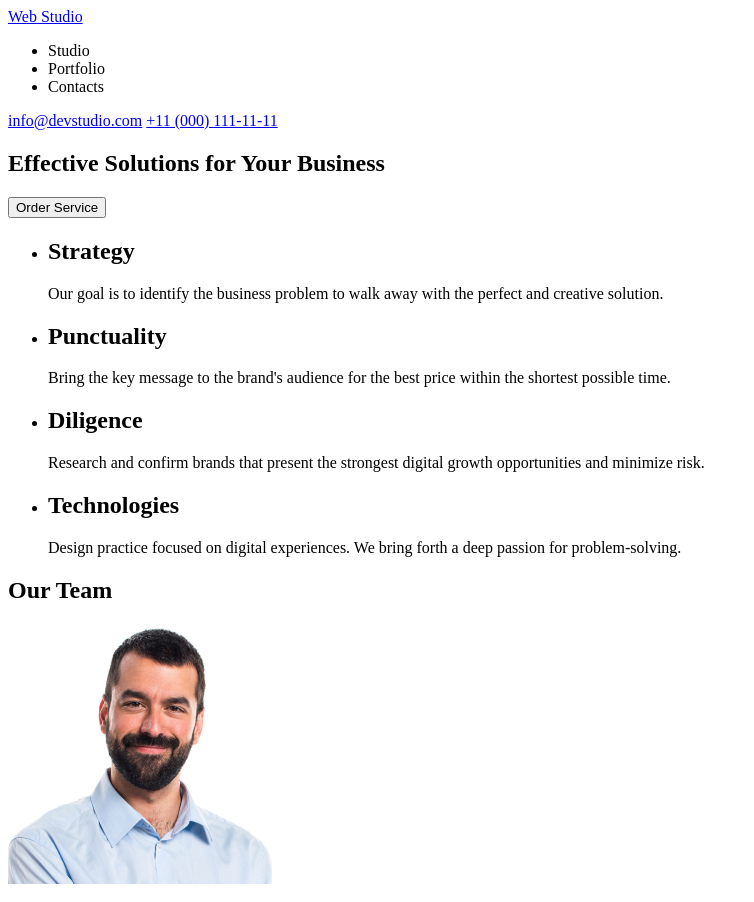
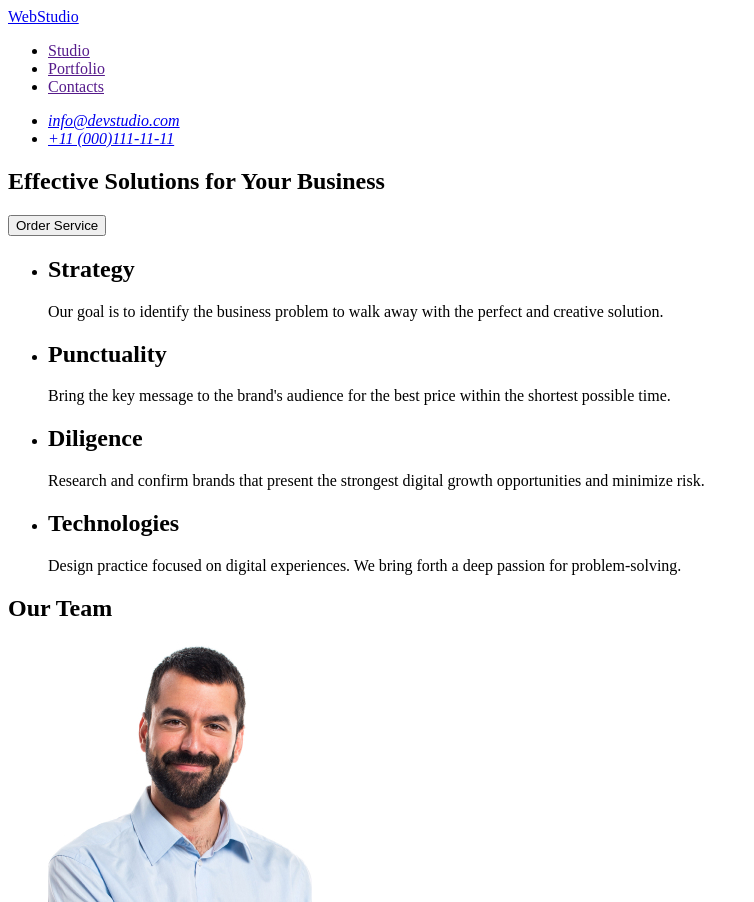
Before and after one commit to Timoshchyk/goit-markup-hw-01, a plain HTML site: page index.html in a window 1280 px wide. Shown: the top 902 px of the page, without its empty margins (0-754 px from the left). Drawn offline with Linux system fonts and the light colour scheme.

Commit message:
finishtwohomework

```diff
--- a/index.html
+++ b/index.html
@@ -8,15 +8,19 @@
 <body>
     <header>
         <nav>
-            <a href="./index.html">Web Studio</a>
+            <a href="./index.html">WebStudio</a>
             <ul>
-                <li>Studio</li>
-                <li>Portfolio</li>
-                <li>Contacts</li>
+                <li><a href="">Studio</a></li>
+                <li><a href="">Portfolio</a></li>
+                <li><a href="">Contacts</a></li>
             </ul>
         </nav>
-        <a href="melto:info@devstudio.com">info@devstudio.com</a>
-        <a href="tel:+110001111111">+11 (000) 111-11-11</a>
+        <address>
+            <ul>
+                <li><a href="melto:info@devstudio.com">info@devstudio.com</a></li>
+                <li><a href="tel:+110001111111">+11 (000)111-11-11</a></li>
+            </ul>
+        </address>
     </header>
     <main>
         <section>
@@ -25,6 +29,7 @@
             <button type="button">Order Service</button>
         </section>
         <section>
+            <h2 hidden>descripyion</h2>
             <ul>
                 <li>
                     <h2>Strategy</h2>
@@ -47,6 +52,7 @@
         </section>
         <section>
             <h2>Our Team</h2>
+            <ul>
                 <img src="./images/img-3.jpg" alt="Mark Guerrero" width="264" height="260">
                     <h3>Mark Guerrero</h3>
                     <p>Product Designer</p>
@@ -59,11 +65,11 @@
                 <img src="./images/img.jpg" alt="Daniel Wilson" width="264" height="260">
                     <h3>Daniel Wilson</h3>
                     <p>UI Designer</p>
-
+            </ul>
         </section>
     </main>
     <footer>
-        <a href="./index.html">Web Studio</a>
+        <a href="./index.html">WebStudio</a>
         <p>Increase the flow of customers and sales for your business with digital marketing & growth solutions.</p>
     </footer>
 </body>
```
